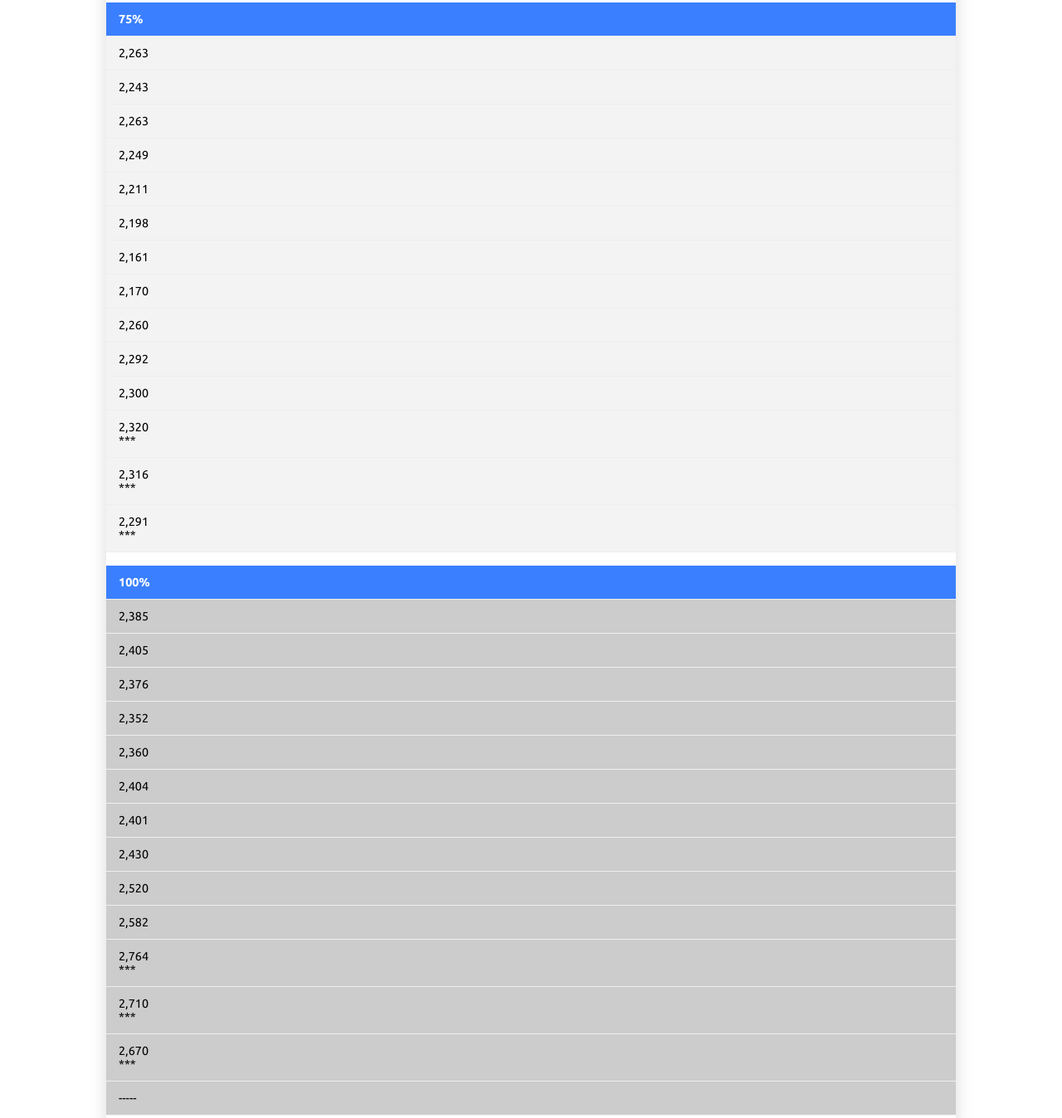
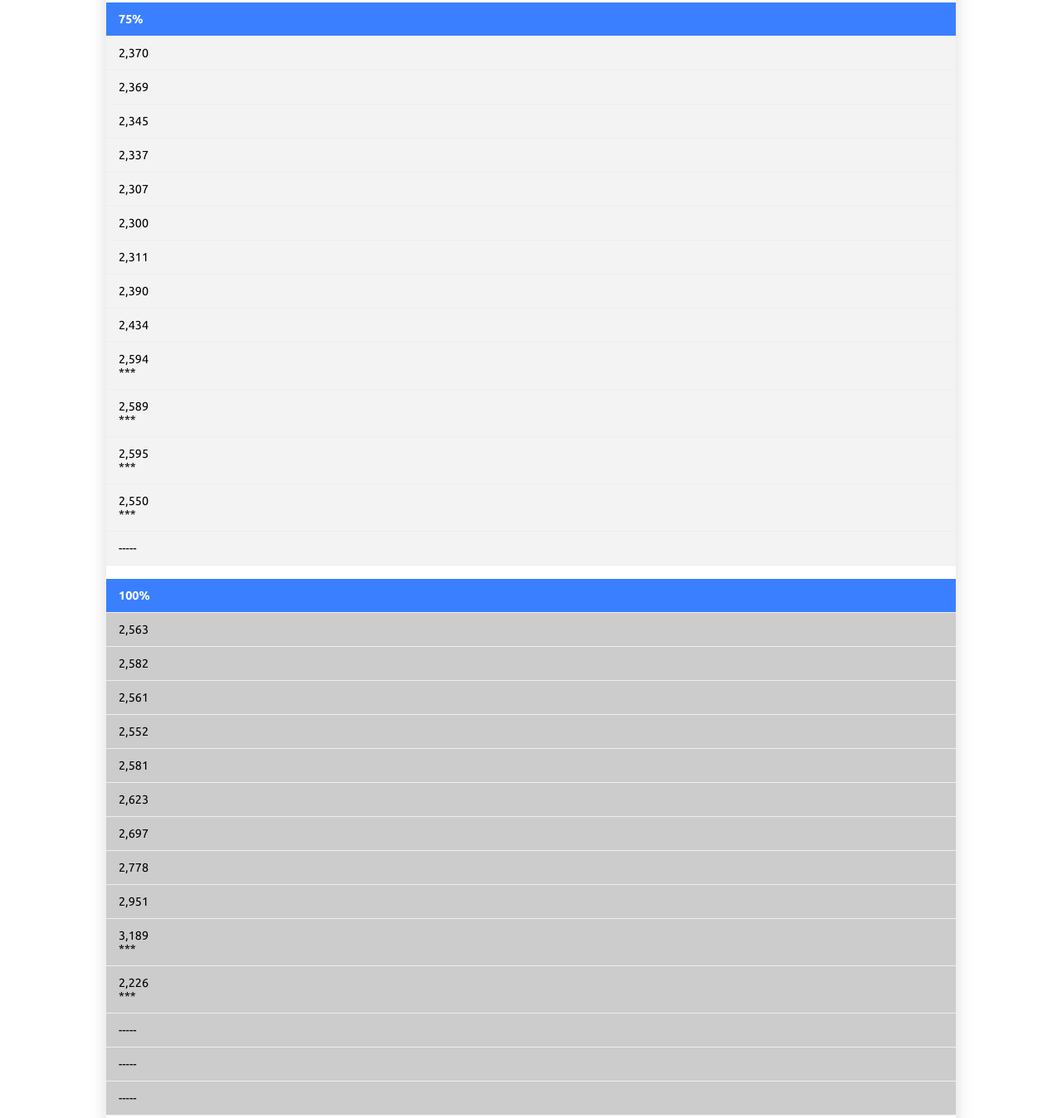
Before and after one commit to AverageGamerIFC/Infinite-Flight-Bag-Website, a plain HTML site: page a319performance.html in a window 1280 px wide. Shown: the part 5550-6898 px from the top of the page at 83% size. Drawn offline with Linux system fonts and the light colour scheme.

Commit message:
Fuel Flow Calculations complete.

```diff
--- a/a319performance.html
+++ b/a319performance.html
@@ -286,36 +286,36 @@
                     </tr>
                     <tr>
                         <td class="testA319">75%</td>
-                        <td>2,263</td>
-                        <td>2,243</td>
-                        <td>2,263</td>
-                        <td>2,249</td>
-                        <td>2,211</td>
-                        <td>2,198</td>
-                        <td>2,161</td>
-                        <td>2,170</td>
-                        <td>2,260</td>
-                        <td>2,292</td>
+                        <td>2,370</td>
+                        <td>2,369</td>
+                        <td>2,345</td>
+                        <td>2,337</td>
+                        <td>2,307</td>
                         <td>2,300</td>
-                        <td>2,320 <br> ***</td>
-                        <td>2,316 <br> ***</td>
-                        <td>2,291 <br> *** </td>
+                        <td>2,311</td>
+                        <td>2,390</td>
+                        <td>2,434</td>
+                        <td>2,594 <br> ***</td>
+                        <td>2,589 <br> ***</td>
+                        <td>2,595 <br> ***</td>
+                        <td>2,550 <br> ***</td>
+                        <td>-----</td>
                     </tr>
                     <tr>
                         <td class="testA319">100%</td>
-                        <td>2,385</td>
-                        <td>2,405</td>
-                        <td>2,376</td>
-                        <td>2,352</td>
-                        <td>2,360</td>
-                        <td>2,404</td>
-                        <td>2,401</td>
-                        <td>2,430</td>
-                        <td>2,520</td>
+                        <td>2,563</td>
                         <td>2,582</td>
-                        <td>2,764 <br> ***</td>
-                        <td>2,710 <br> ***</td>
-                        <td>2,670 <br> ***</td>
+                        <td>2,561</td>
+                        <td>2,552</td>
+                        <td>2,581</td>
+                        <td>2,623</td>
+                        <td>2,697</td>
+                        <td>2,778</td>
+                        <td>2,951</td>
+                        <td>3,189 <br> ***</td>
+                        <td>2,226 <br> ***</td>
+                        <td>-----</td>
+                        <td>-----</td>
                         <td>-----</td>
                     </tr>
                 </tbody>
```
